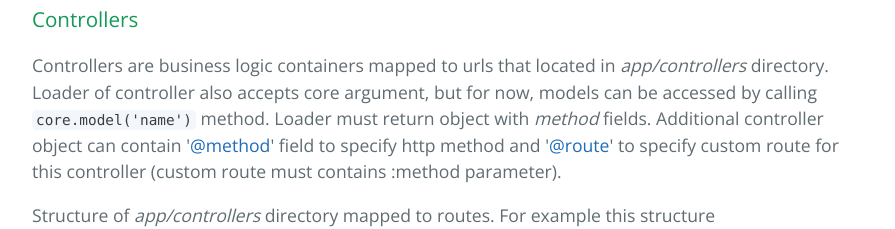
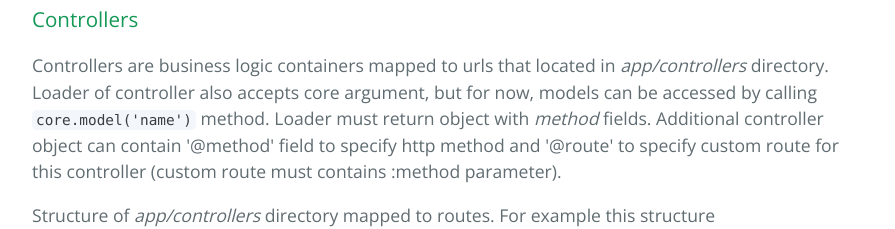
Before and after one commit to denistrofimov/nibiru, a plain HTML site: page index.html in a window 1280 px wide. Shown: the part 4320-4549 px from the top of the page, without its empty margins (192-1087 px from the left). Drawn offline with nearby package versions, Linux system fonts and the light colour scheme.

Commit message:
method and route params fix

```diff
--- a/index.html
+++ b/index.html
@@ -181,7 +181,7 @@ who has fields with <code>childPath</code> option. </p>
 
 <p>Controllers are business logic containers mapped to urls that located in <em>app/controllers</em> directory. Loader of controller
 also accepts core argument, but for now, models can be accessed by calling <code>core.model('name')</code> method. Loader must return
-object with <em>method</em> fields. Additional controller object can contain '<a href="https://github.com/method" class="user-mention">@method</a>' field to specify http method and '<a href="https://github.com/route" class="user-mention">@route</a>'
+object with <em>method</em> fields. Additional controller object can contain '@method' field to specify http method and '@route'
 to specify custom route for this controller (custom route must contains :method parameter).</p>
 
 <p>Structure of <em>app/controllers</em> directory mapped to routes. For example this structure</p>
```
